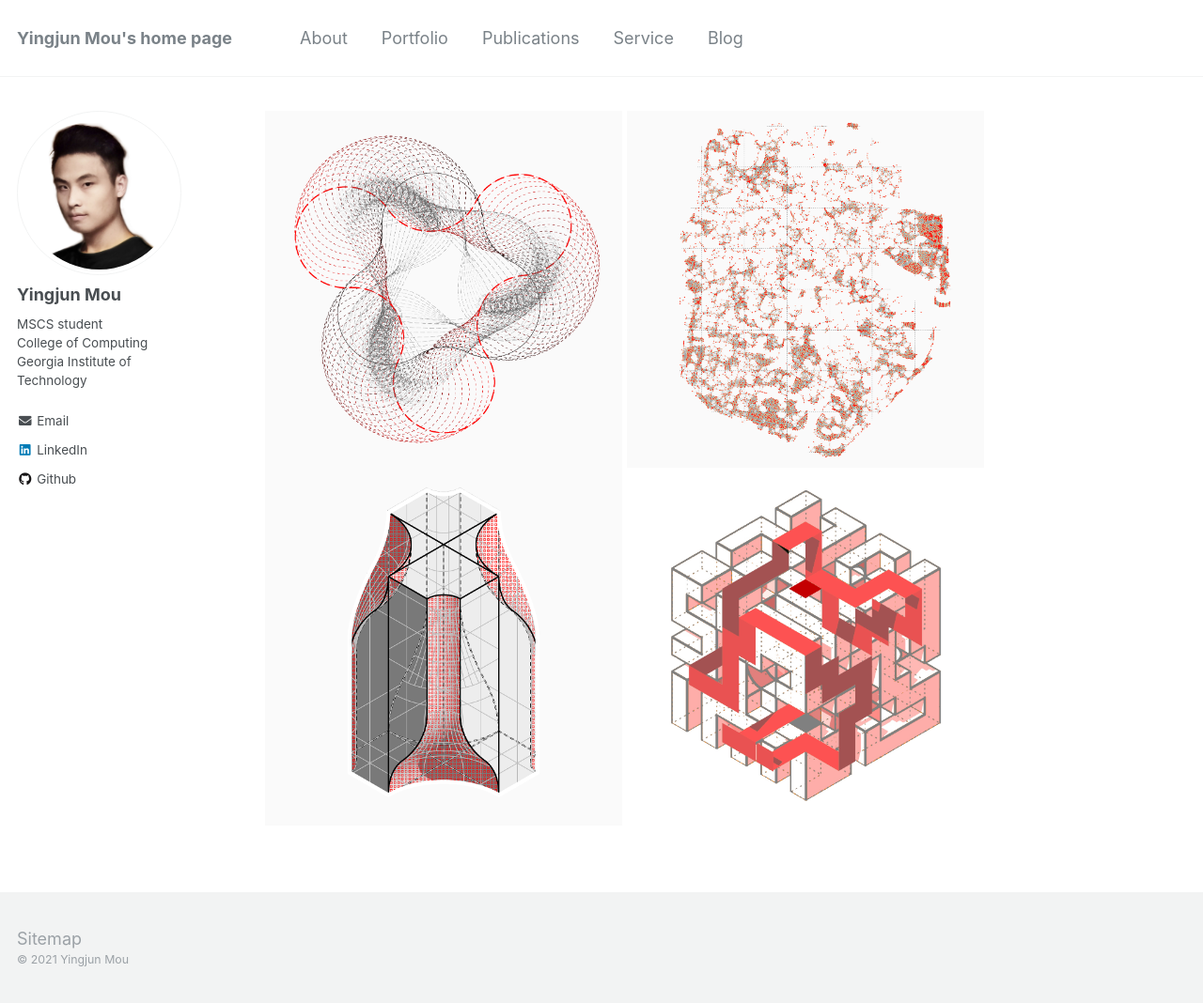
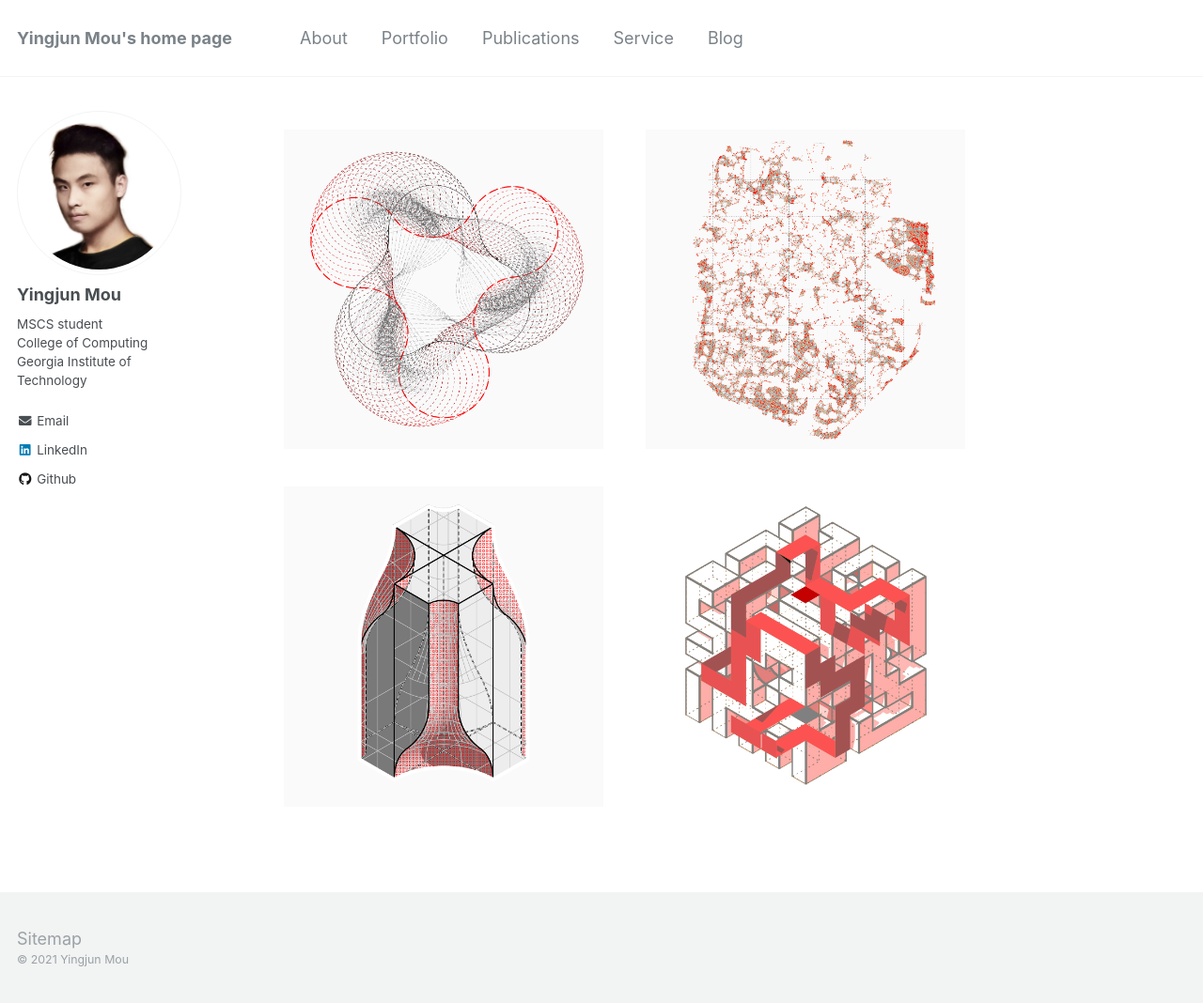
Before and after one commit to yingjun-mou/yingjun-mou.github.io, a Jekyll site: the page built from _pages/about.md, in a window 1280 px wide and 1068 px high. Shown: the whole window at 94% size. Built offline with Jekyll 4.4.1, drawn with Linux system fonts in a browser that asks for light colours.

Commit message:
Update about.md
Add padding to 4 icons

```diff
--- a/_pages/about.md
+++ b/_pages/about.md
@@ -7,10 +7,10 @@
   - /about.html
 ---
 <tr>
-<td> <img src="../images/Icon_coding.png" alt="Drawing" style="width: 380px;"/> </td>
-<td> <img src="../images/Icon_research.png" alt="Drawing" style="width: 380px;"/> </td>
+<td> <img src="../images/Icon_coding.png" alt="Drawing" style="width: 380px; padding: 20px;"/> </td>
+<td> <img src="../images/Icon_research.png" alt="Drawing" style="width: 380px; padding: 20px;"/> </td>
 </tr>
 <tr>
-<td> <img src="../images/Icon_design.png" alt="Drawing" style="width: 380px;"/> </td>
-<td> <img src="../images/Icon_travel.png" alt="Drawing" style="width: 380px;"/> </td>
+<td> <img src="../images/Icon_design.png" alt="Drawing" style="width: 380px; padding: 20px;"/> </td>
+<td> <img src="../images/Icon_travel.png" alt="Drawing" style="width: 380px; padding: 20px;"/> </td>
 </tr>
```
